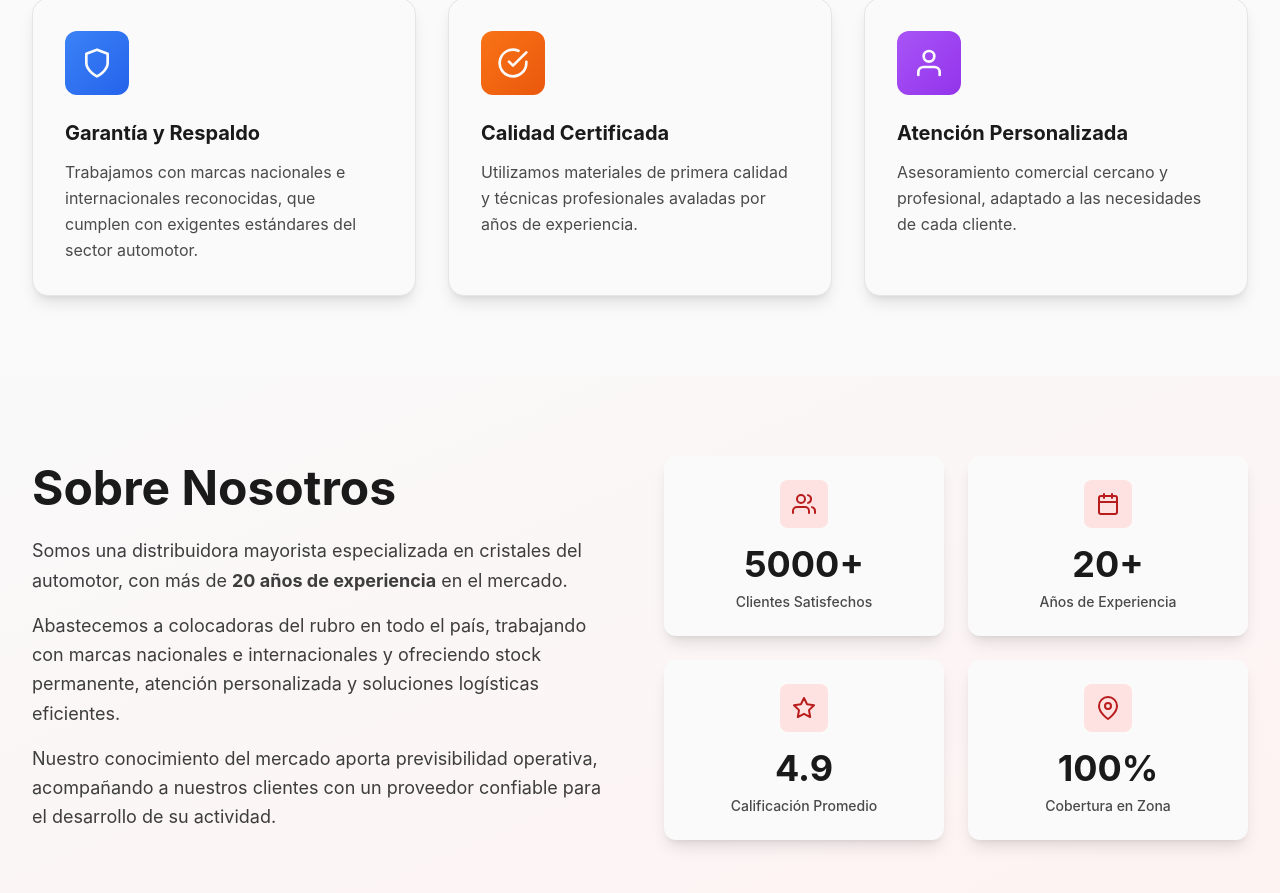
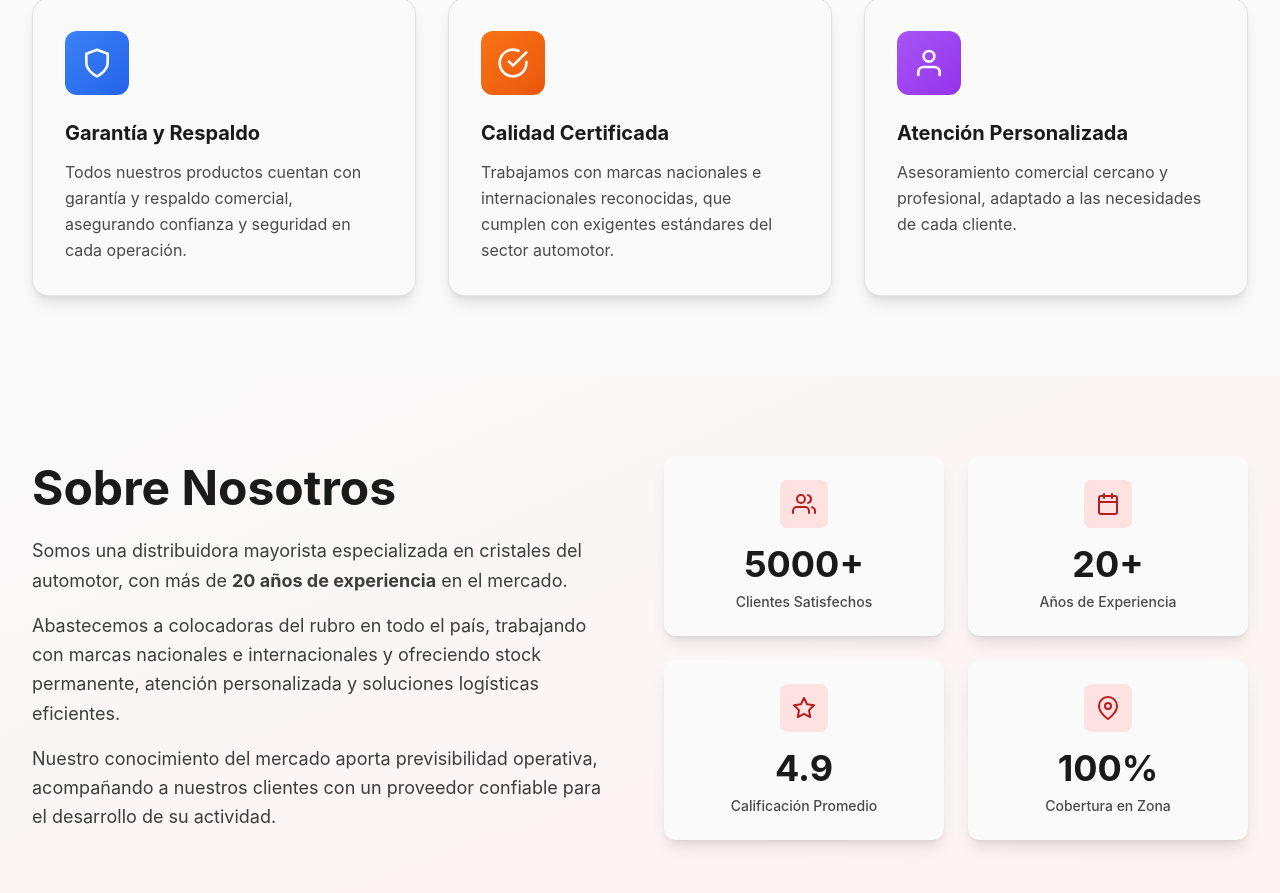
Before and after one commit to JuanGelabert/Vidriauto-landing, a Next.js app: page / in a window 1280 px wide. Shown: the part 1368-2261 px from the top of the page. Built offline with nearby package versions, Linux system fonts and the light colour scheme.

Commit message:
Correcciones en los textos

```diff
--- a/components/Services.tsx
+++ b/components/Services.tsx
@@ -26,13 +26,13 @@ const services = [
   {
     icon: FiShield,
     title: 'Garantía y Respaldo',
-    description: 'Trabajamos con marcas nacionales e internacionales reconocidas, que cumplen con exigentes estándares del sector automotor.',
+    description: 'Todos nuestros productos cuentan con garantía y respaldo comercial, asegurando confianza y seguridad en cada operación.',
     color: 'from-blue-500 to-blue-600',
   },
   {
     icon: FiCheckCircle,
     title: 'Calidad Certificada',
-    description: 'Utilizamos materiales de primera calidad y técnicas profesionales avaladas por años de experiencia.',
+    description: 'Trabajamos con marcas nacionales e internacionales reconocidas, que cumplen con exigentes estándares del sector automotor.',
     color: 'from-orange-500 to-orange-600',
   },
   {
```
